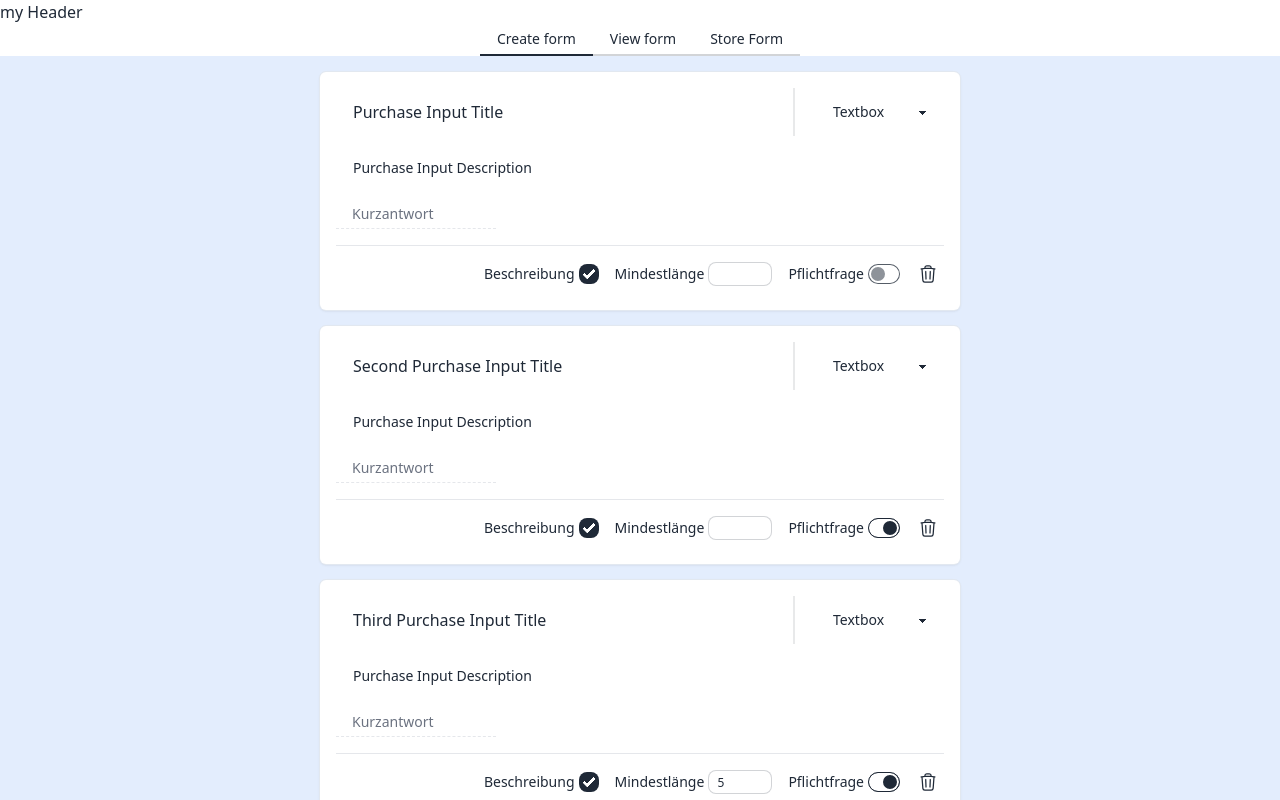
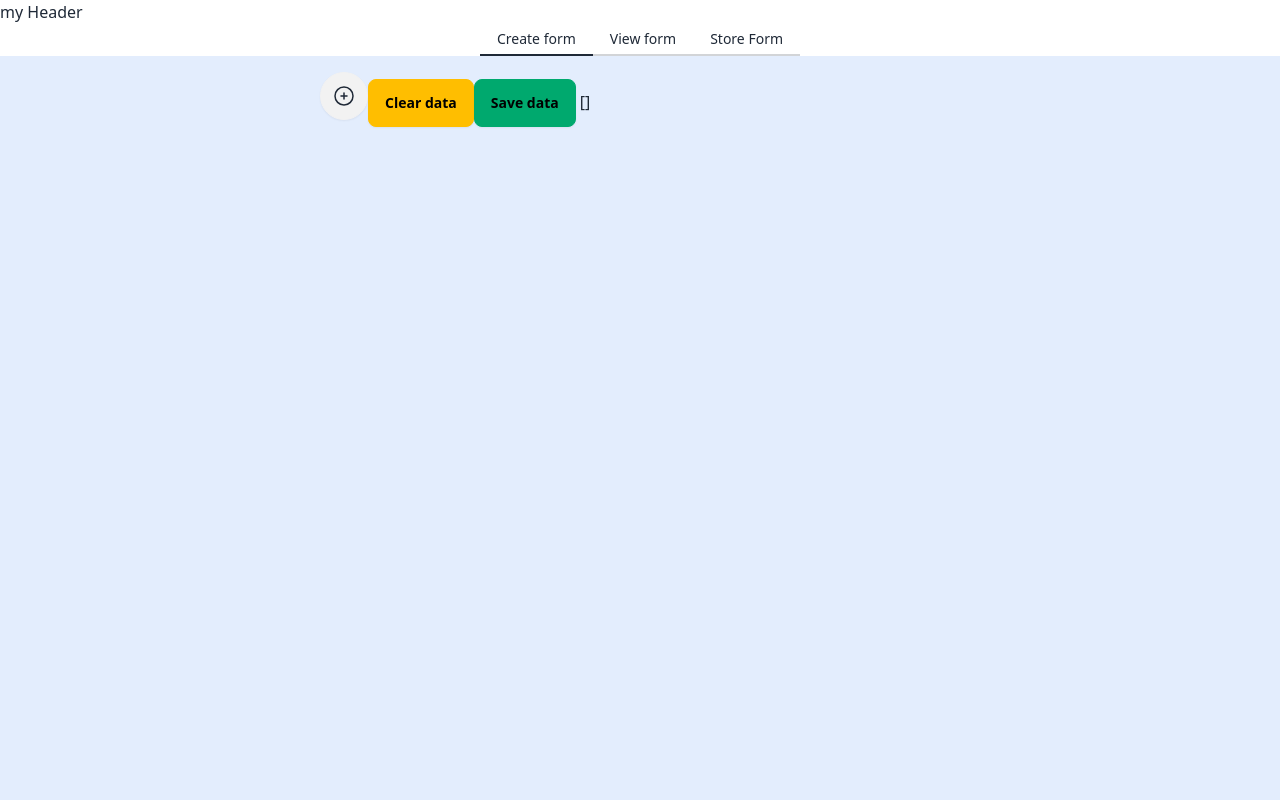
Before and after one commit to dgschel/EasySurvey, an Angular app: page /home/Einkaufsformular in a window 1280 px wide. Shown: the top 800 px of the page. Built offline with nearby package versions, Linux system fonts and the light colour scheme.

Commit message:
use service to fetch from url the current survey template

```diff
--- a/src/app/home/home.component.ts
+++ b/src/app/home/home.component.ts
@@ -1,8 +1,8 @@
 import { Component, inject } from '@angular/core';
 import { ActivatedRoute } from '@angular/router';
 
+import { SurveyTemplateManager } from '../core/model/survey-template-manager';
 import { SurveyFormComponent } from '../shared/feature/survey-form/survey-form.component';
-import { SurveyDataService } from '../core/service/survey-data.service';
 import { SurveyModel } from '../util/type/survey-type';
 
 @Component({
@@ -13,18 +13,17 @@ import { SurveyModel } from '../util/type/survey-type';
   styleUrl: './home.component.scss',
 })
 export class HomeComponent {
-  surveyDataService = inject(SurveyDataService);
+  surveyManager = inject(SurveyTemplateManager);
   route = inject(ActivatedRoute);
 
   models: SurveyModel[] = [];
 
   ngOnInit() {
-    const id = this.route.snapshot.paramMap.get('id');
-    if (id) {
-      const models = this.surveyDataService.fetchSurveyData(id);
-      if (models) {
-        this.models = models;
-      }
+    const surveyTemplate = this.route.snapshot.paramMap.get('template');
+    const template = this.surveyManager.surveyTemplateModels.find(model => model.name === surveyTemplate);
+
+    if (template) {
+      this.models = template.models;
     }
   }
 }
```
